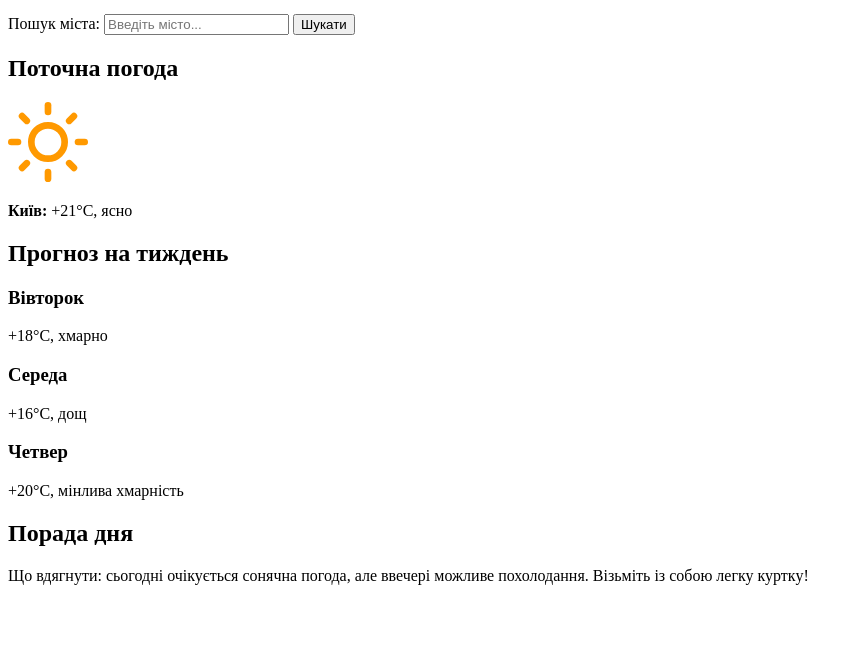
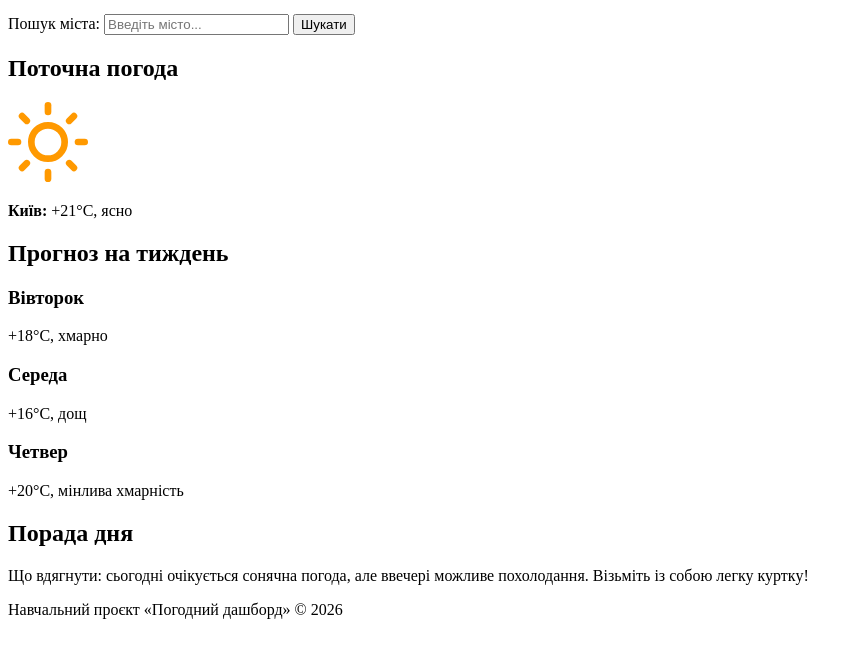
Before and after one commit to oleksandr856/weather-dashboard, a plain HTML site: page index.html in a window 1280 px wide. Shown: the part 118-776 px from the top of the page, without its empty margins (0-862 px from the left). Drawn offline with Linux system fonts and the light colour scheme.

Commit message:
Додано footer

```diff
--- a/index.html
+++ b/index.html
@@ -60,6 +60,10 @@
     </p>
   </aside>
 
+  <footer>
+    <p>Навчальний проєкт «Погодний дашборд» &copy; 2026</p>
+  </footer>
+
   <script src="js/app.js"></script>
 </body>
 
```
